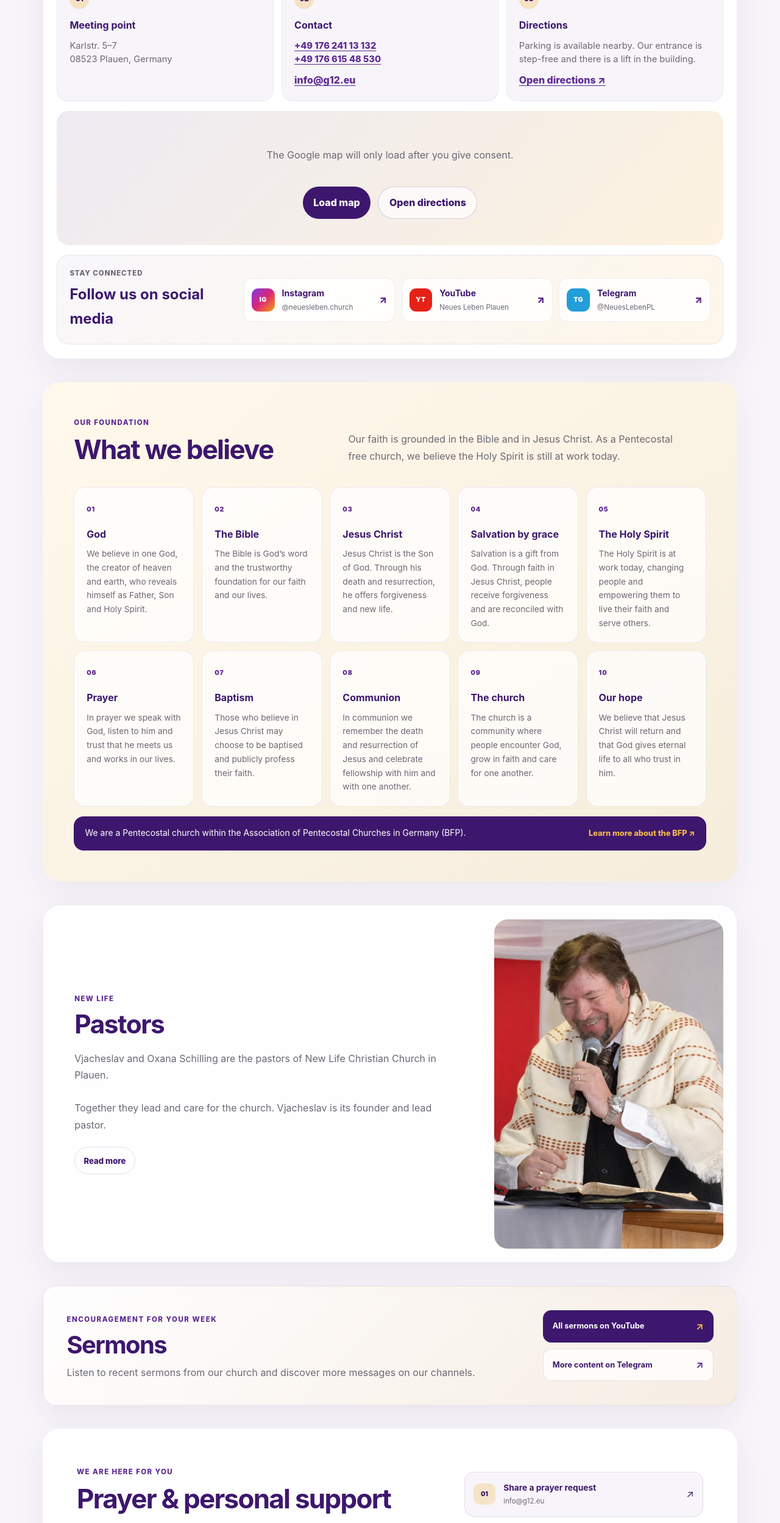
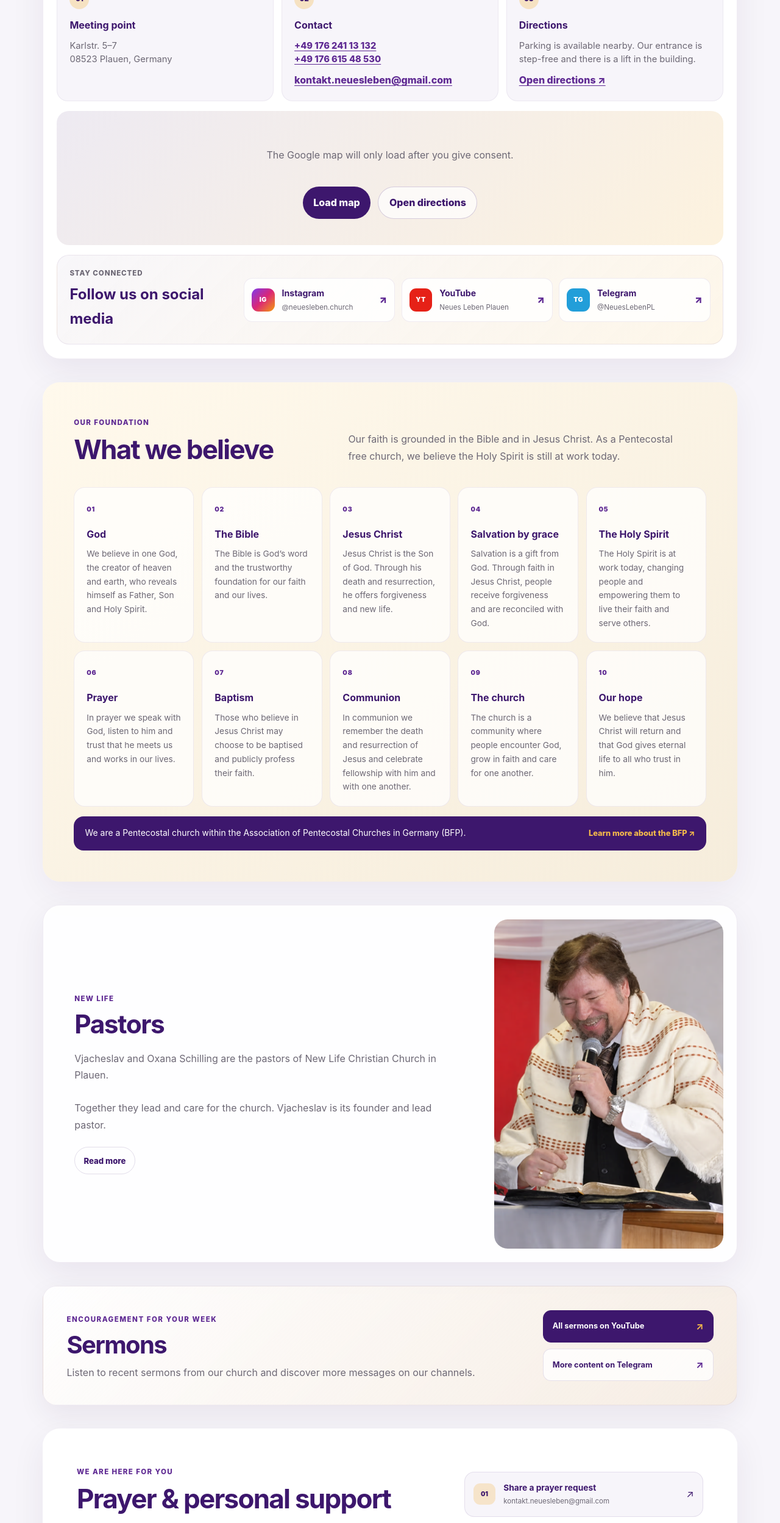
Before and after one commit to dignityinside/g12_eu, a Vue app: page / in a window 1280 px wide. Shown: the part 3120-5618 px from the top of the page at 61% size. Built offline with nearby package versions, Linux system fonts and the light colour scheme.

Commit message:
Update email

```diff
--- a/index.html
+++ b/index.html
@@ -21,7 +21,7 @@
         "@type": "Church",
         "name": "Gemeinde Neues Leben e.V.",
         "url": "https://neuesleben.church/",
-        "email": "info@g12.eu",
+        "email": "kontakt.neuesleben@gmail.com",
         "telephone": "+49 176 24113132",
         "image": "https://neuesleben.church/img/header.jpg",
         "address": {
--- a/src/components/FirstVisitBlock.vue
+++ b/src/components/FirstVisitBlock.vue
@@ -37,7 +37,7 @@ const questions = [
     <footer class="first-visit-section__footer">
       <p>{{ $t('landing.firstVisitQuestions') }}</p>
       <div>
-        <a class="first-visit-section__contact" href="mailto:info@g12.eu">{{ $t('landing.contactUs') }}</a>
+        <a class="first-visit-section__contact" href="mailto:kontakt.neuesleben@gmail.com">{{ $t('landing.contactUs') }}</a>
         <a class="first-visit-section__route" href="https://www.google.com/maps/dir/?api=1&destination=Karlstra%C3%9Fe+7%2C+08523+Plauen" target="_blank" rel="noopener">{{ $t('text.contacts.openRoute') }} ↗</a>
       </div>
     </footer>
--- a/src/components/SupportBlock.vue
+++ b/src/components/SupportBlock.vue
@@ -8,9 +8,9 @@
     </div>
 
     <div class="support-section__actions">
-      <a href="mailto:info@g12.eu">
+      <a href="mailto:kontakt.neuesleben@gmail.com">
         <span class="support-section__number">01</span>
-        <span><strong>{{ $t('landing.prayerRequest') }}</strong><small>info@g12.eu</small></span>
+        <span><strong>{{ $t('landing.prayerRequest') }}</strong><small>kontakt.neuesleben@gmail.com</small></span>
         <span aria-hidden="true">↗</span>
       </a>
       <a href="tel:+4917624113132">
--- a/src/views/HomeView.vue
+++ b/src/views/HomeView.vue
@@ -80,7 +80,7 @@ async function copyIban() {
           <span class="contact-card__icon">02</span>
           <strong>{{ $t('menu.contacts') }}</strong>
           <p><a href="tel:+4917624113132">+49 176 241 13 132</a><br /><a href="tel:+4917661548530">+49 176 615 48 530</a></p>
-          <a href="mailto:info@g12.eu">info@g12.eu</a>
+          <a href="mailto:kontakt.neuesleben@gmail.com">kontakt.neuesleben@gmail.com</a>
         </div>
         <div class="contact-card">
           <span class="contact-card__icon">03</span>
--- a/src/views/ImprintView.vue
+++ b/src/views/ImprintView.vue
@@ -33,7 +33,7 @@ import MediaBlock from '../components/MediaBlock.vue';
           <p>
             Telefon: <a href="tel:+4917624113132">+49 176 241 13 132</a><br>
             Telefon: <a href="tel:+4917661548530">+49 176 615 48 530</a><br>
-            E-Mail: <a href="mailto:info@g12.eu">info@g12.eu</a>
+            E-Mail: <a href="mailto:kontakt.neuesleben@gmail.com">kontakt.neuesleben@gmail.com</a>
           </p>
         </section>
 
```
